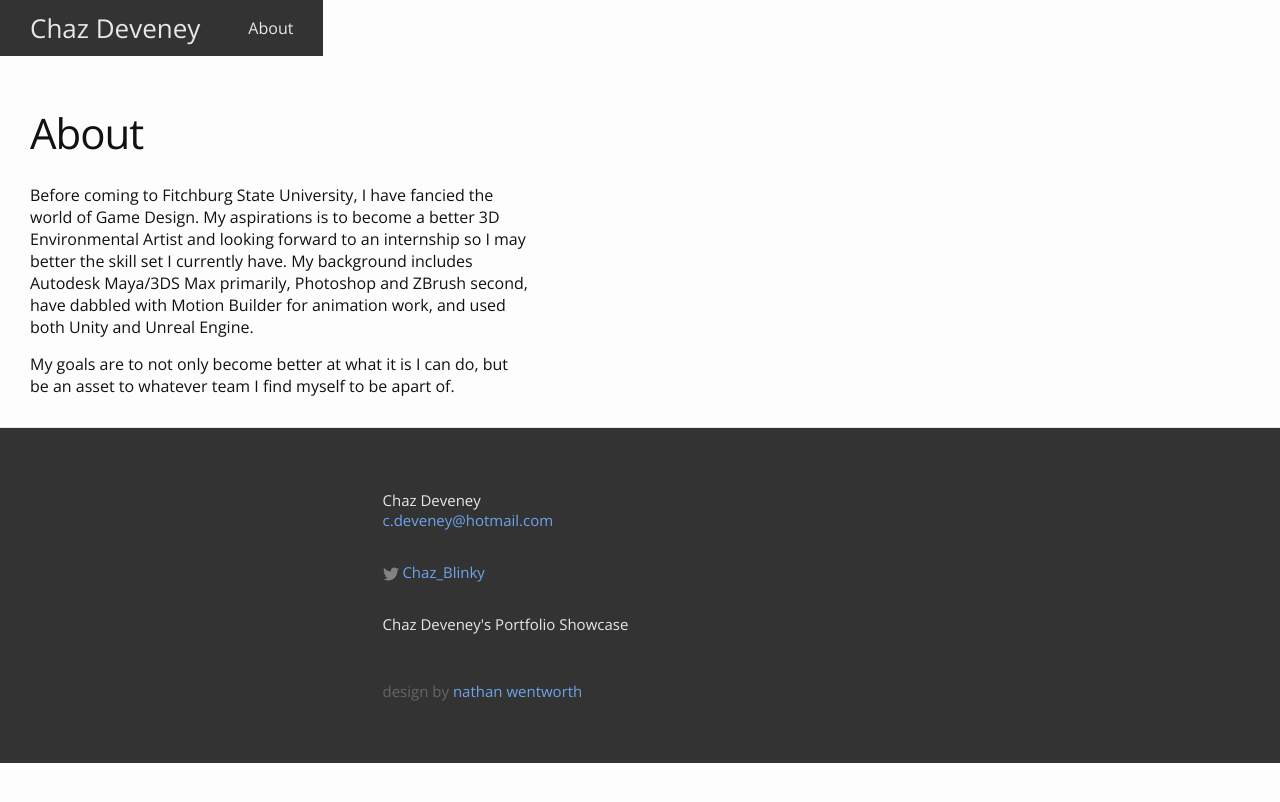
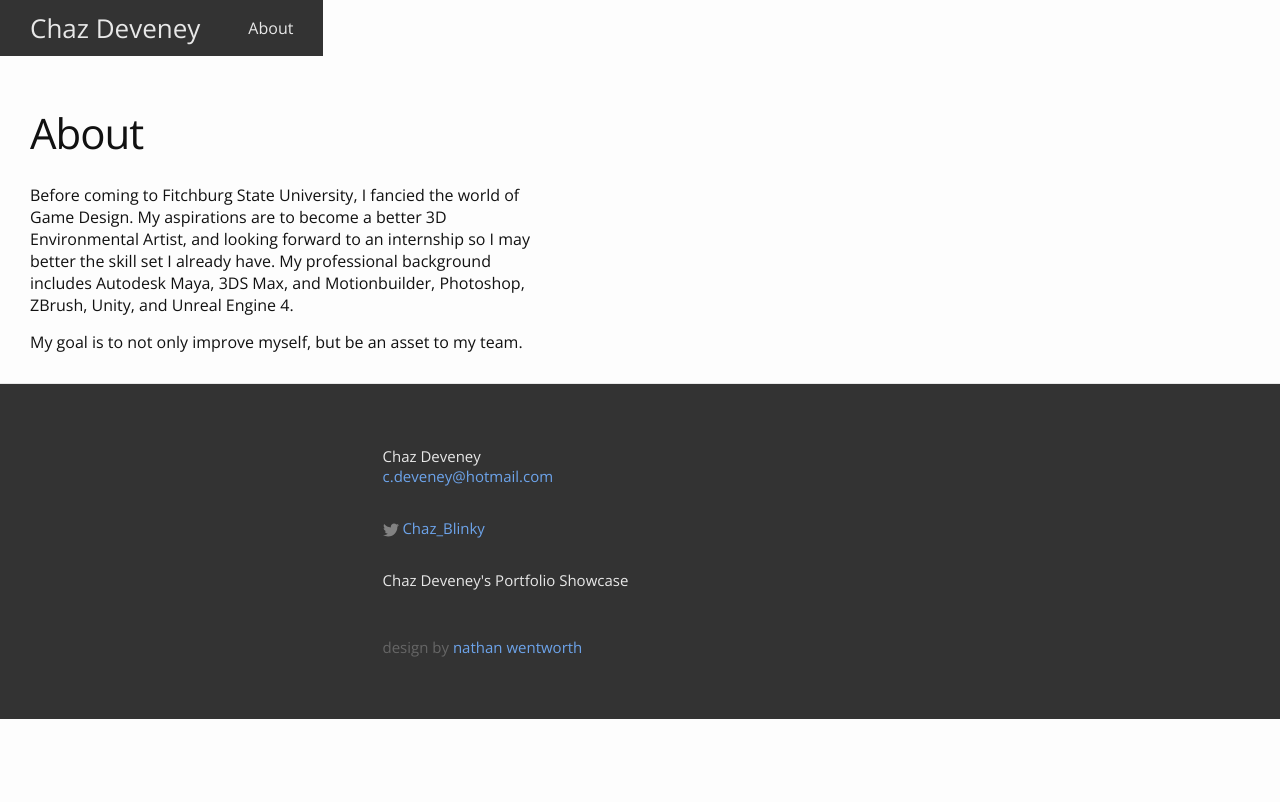
Before and after one commit to cdeveney/cdeveney.github.io, a Jekyll site: the page built from about.md, in a window 1280 px wide. Shown: the top 802 px of the page. Built offline with Jekyll 4.4.1, drawn with Linux system fonts in a browser that asks for light colours.

Commit message:
Update #8

```diff
--- a/about.md
+++ b/about.md
@@ -4,8 +4,7 @@ title: About
 permalink: /about/
 ---
 
- Before coming to Fitchburg State University, I have fancied the world
-of Game Design.  My aspirations is to become a better 3D Environmental Artist and looking forward to an internship so I may better the skill set I currently have.  My background includes Autodesk Maya/3DS Max primarily, Photoshop and ZBrush second, have dabbled with Motion Builder for animation work, and used both Unity and Unreal Engine.
+ Before coming to Fitchburg State University, I fancied the world
+of Game Design.  My aspirations are to become a better 3D Environmental Artist, and looking forward to an internship so I may better the skill set I already have.  My professional background includes Autodesk Maya, 3DS Max, and Motionbuilder, Photoshop, ZBrush, Unity, and Unreal Engine 4.
 
-   My goals are to not only become better at what it is I can do, but be
-an asset to whatever team I find myself to be apart of.
+   My goal is to not only improve myself, but be an asset to my team.
```
Also changed, not shown: assets/img-gallery/03SectionalCouch.jpg, assets/img-gallery/04SectionalCouch.jpg, assets/img-gallery/06Tank.jpg, assets/img-gallery/09BarSet.jpg, assets/img-gallery/10TVStand.jpg, assets/img-gallery/12Car.jpg.
